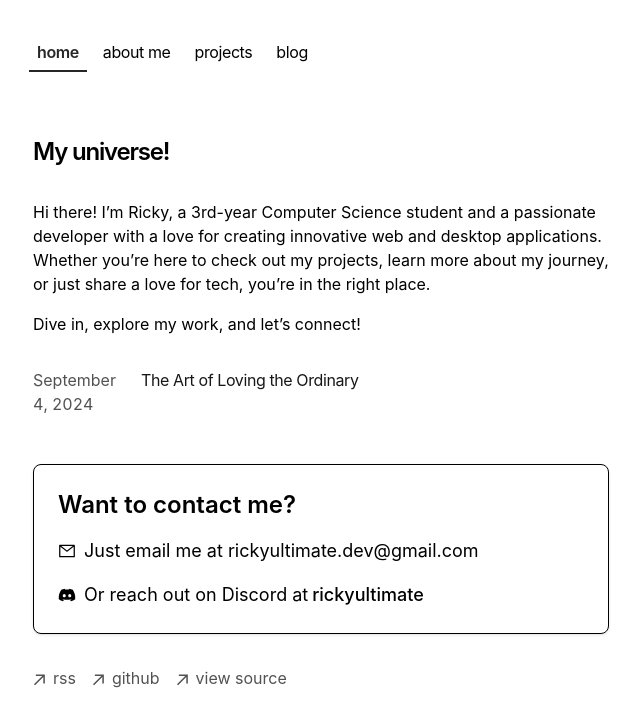
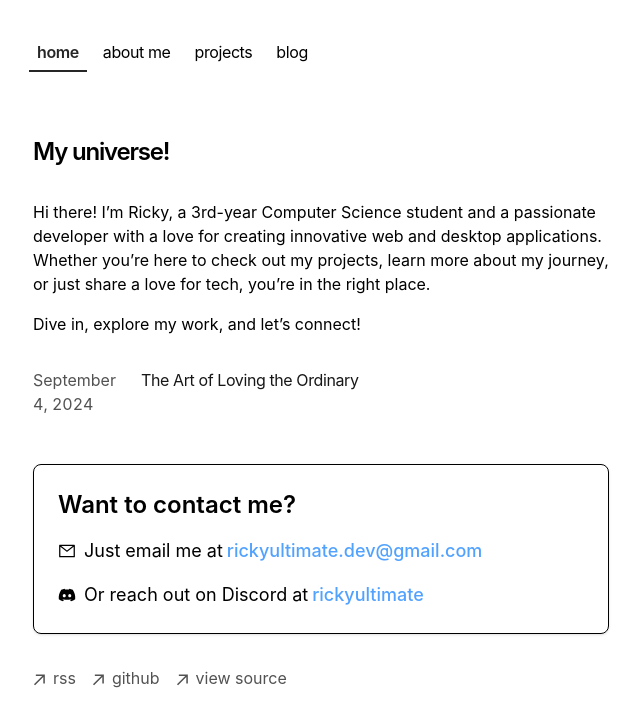
Before and after one commit to ricky-ultimate/ultimate.dev, a Next.js app: page / in a window 1280 px wide. Shown: the top 726 px of the page, without its empty margins (319-959 px from the left). Built offline with nearby package versions, Linux system fonts and the light colour scheme.

Commit message:
Feat: minor style update

```diff
--- a/app/page.tsx
+++ b/app/page.tsx
@@ -9,9 +9,13 @@ export default function Page() {
         My universe!
       </h1>
       <p className="mb-4">
-        {`Hi there! I’m Ricky, a 3rd-year Computer Science student and a passionate developer with a love for creating innovative web and desktop applications. Whether you’re here to check out my projects, learn more about my journey, or just share a love for tech, you’re in the right place.`}
+        Hi there! I’m Ricky, a 3rd-year Computer Science student and a
+        passionate developer with a love for creating innovative web and
+        desktop applications. Whether you’re here to check out my projects, learn
+        more about my journey, or just share a love for tech, you’re in the right
+        place.
       </p>
-      <p>{`Dive in, explore my work, and let’s connect!`}</p>
+      <p>Dive in, explore my work, and let’s connect!</p>
 
       <div className="my-8">
         <BlogPosts />
@@ -23,12 +27,12 @@ export default function Page() {
         <p className="text-lg mb-4 flex items-center">
           <AiOutlineMail className="mr-2" />
           Just email me at{' '}
-            rickyultimate.dev@gmail.com
+          <span className="text-blue-400 dark:text-blue-300 font-medium ml-1">rickyultimate.dev@gmail.com</span>
         </p>
         <p className="text-lg flex items-center">
           <FaDiscord className="mr-2" />
           Or reach out on Discord at{' '}
-          <span className="font-medium ml-1">rickyultimate</span>
+          <span className="text-blue-400 dark:text-blue-300 font-medium ml-1">rickyultimate</span>
         </p>
       </section>
     </section>
```
